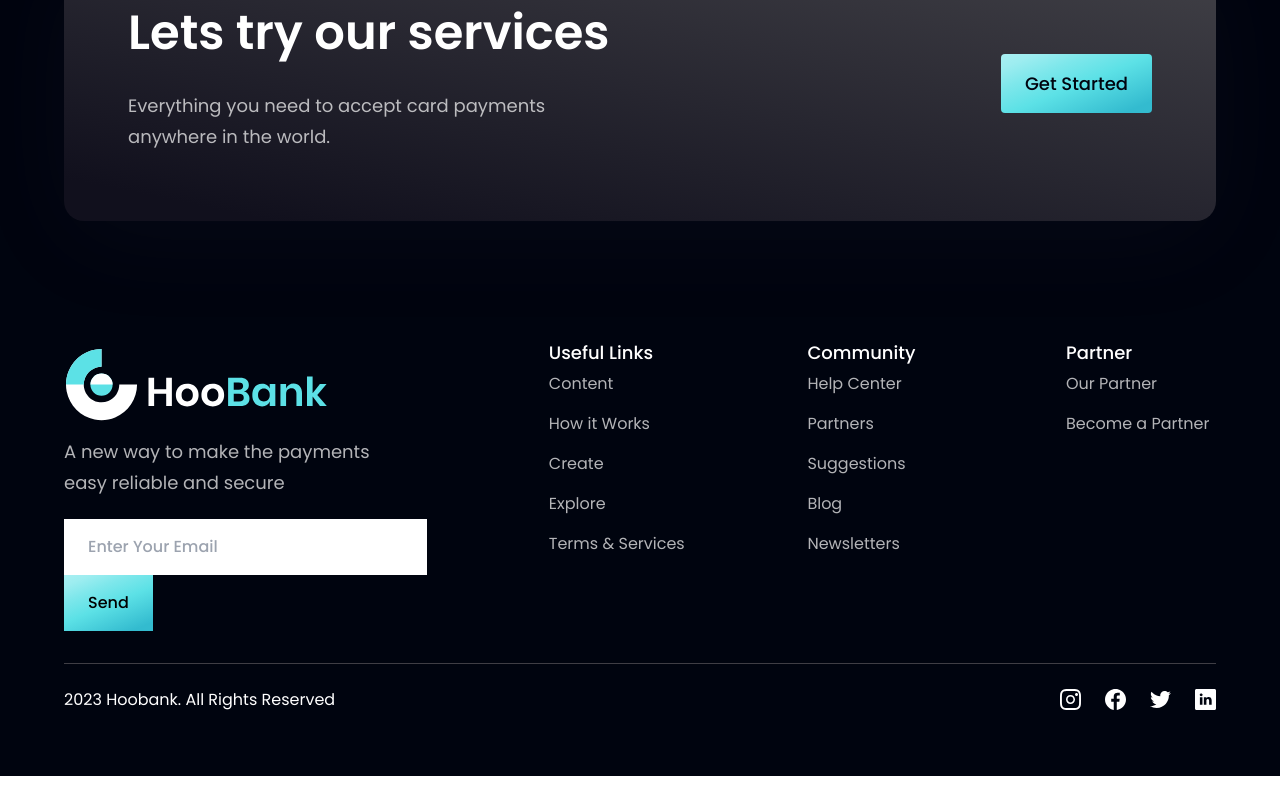
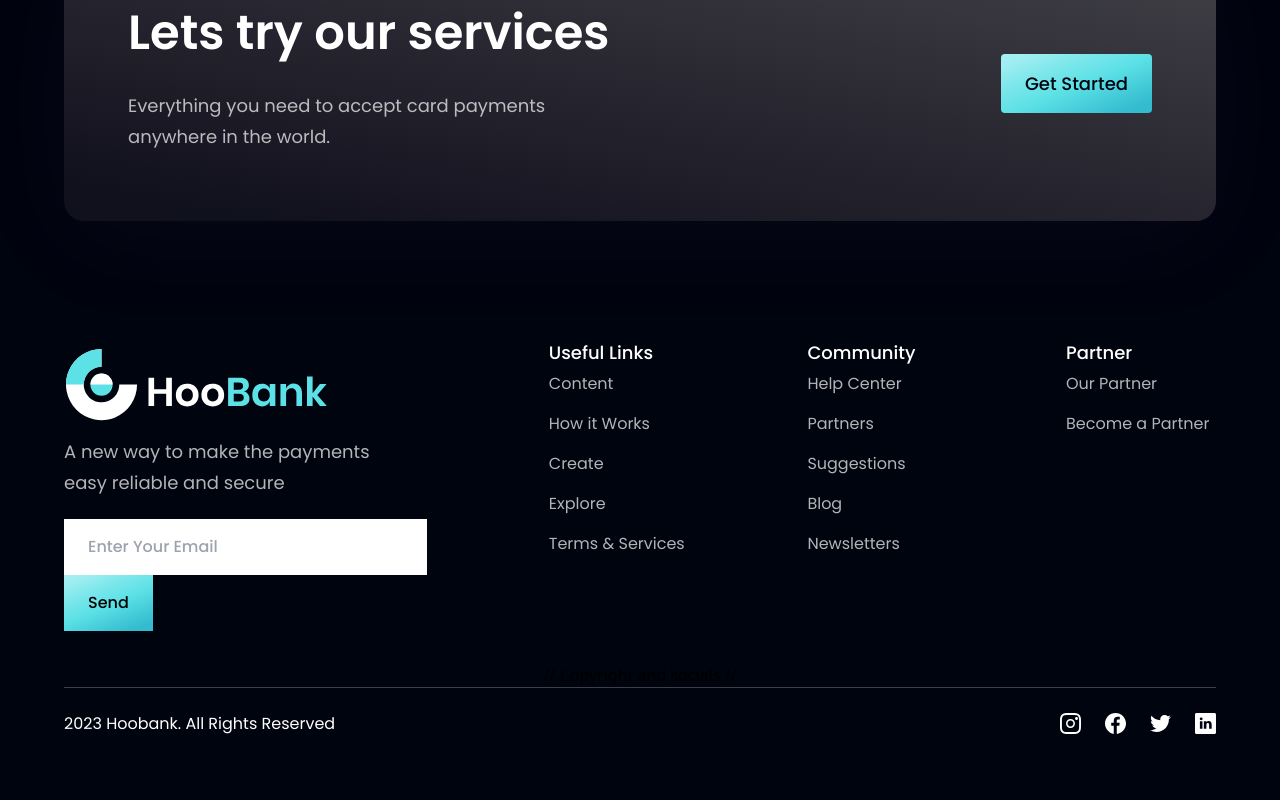
Before and after one commit to Og-Miles/Hoobank, a React (Vite) app in the folder Hoobank/: page / in a window 1280 px wide. Shown: the part 4133-4933 px from the top of the page. Before the commit the page ends 4909 px from the top, so only its background shows below. Built offline with nearby package versions, Linux system fonts and the light colour scheme.

Commit message:
Footer completed

```diff
--- a/Hoobank/src/components/Footer.jsx
+++ b/Hoobank/src/components/Footer.jsx
@@ -33,6 +33,7 @@ const Footer = () => (
         </div>
 
       </div>
+              // Copyright and socials //
           <div className="w-full flex justify-between items-center md:flex-row flex-col pt-6 border-t-[1px] border-t-[#3f3e45]">
             <p className="font-poppins font-normal text-center text-18px leading-7px text-white">2023 Hoobank. All Rights Reserved</p>
             <div className="flex flex-row md:mt-0 mt-6">
```
